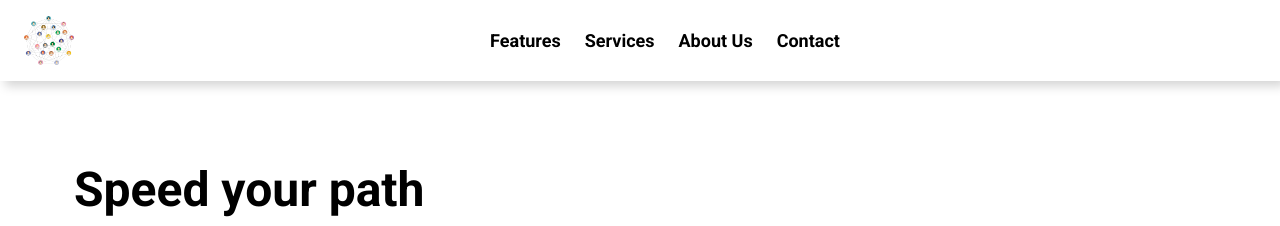
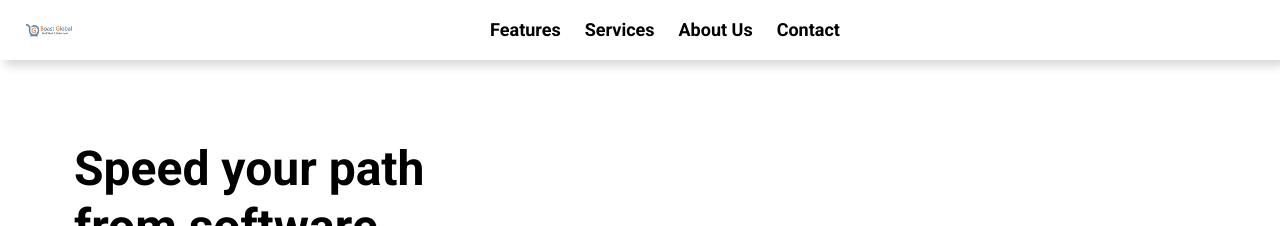
Before and after one commit to DurgaVaraPrasadKambhammettu/boastglobal, a website built with Parcel: page index.html in a window 1280 px wide. Shown: the top 226 px of the page. Built offline with nearby package versions, Linux system fonts and the light colour scheme.

Commit message:
Update index.html

```diff
--- a/index.html
+++ b/index.html
@@ -59,7 +59,7 @@
             <div class="home-logo">
               <img
                 alt="image"
-                src="public/playground_assets/boastglobal.webp"
+                src="public/playground_assets/boastglobal.jpg"
                 class="home-image"
               />
             </div>
```
